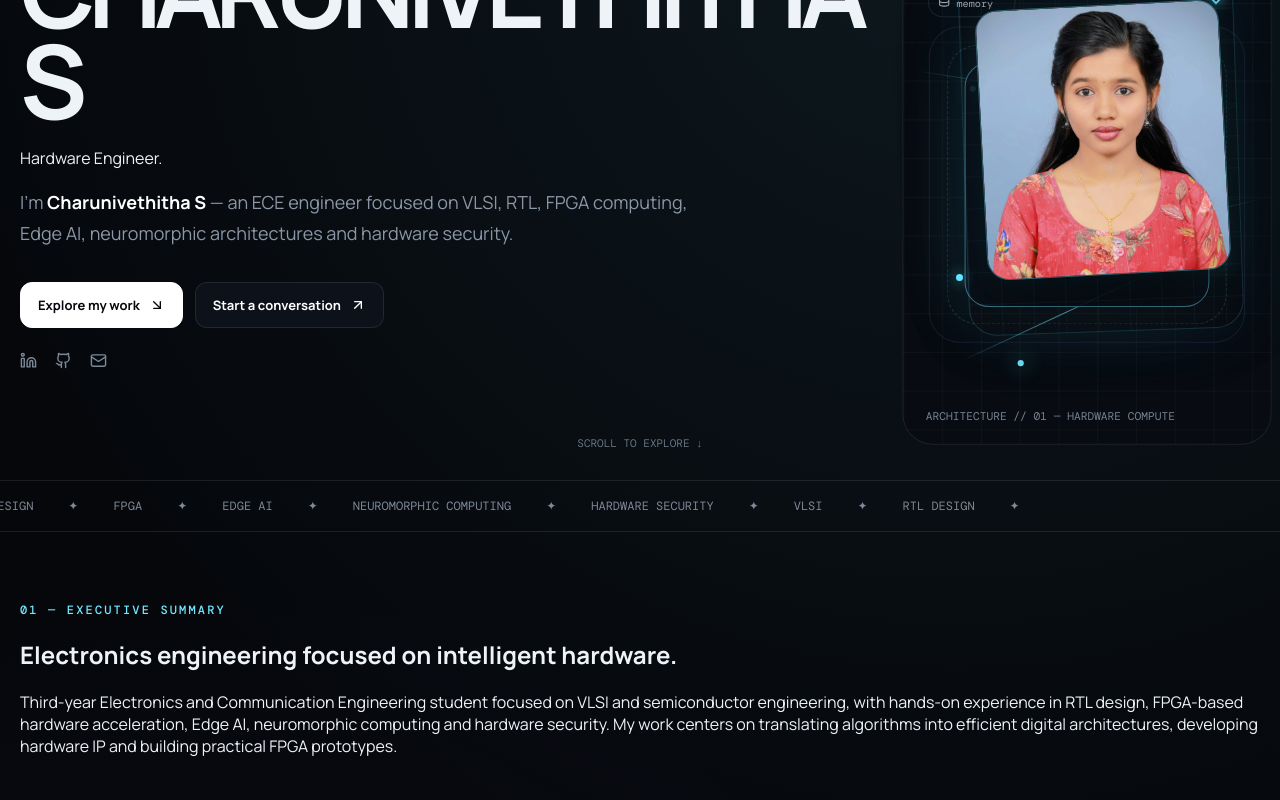
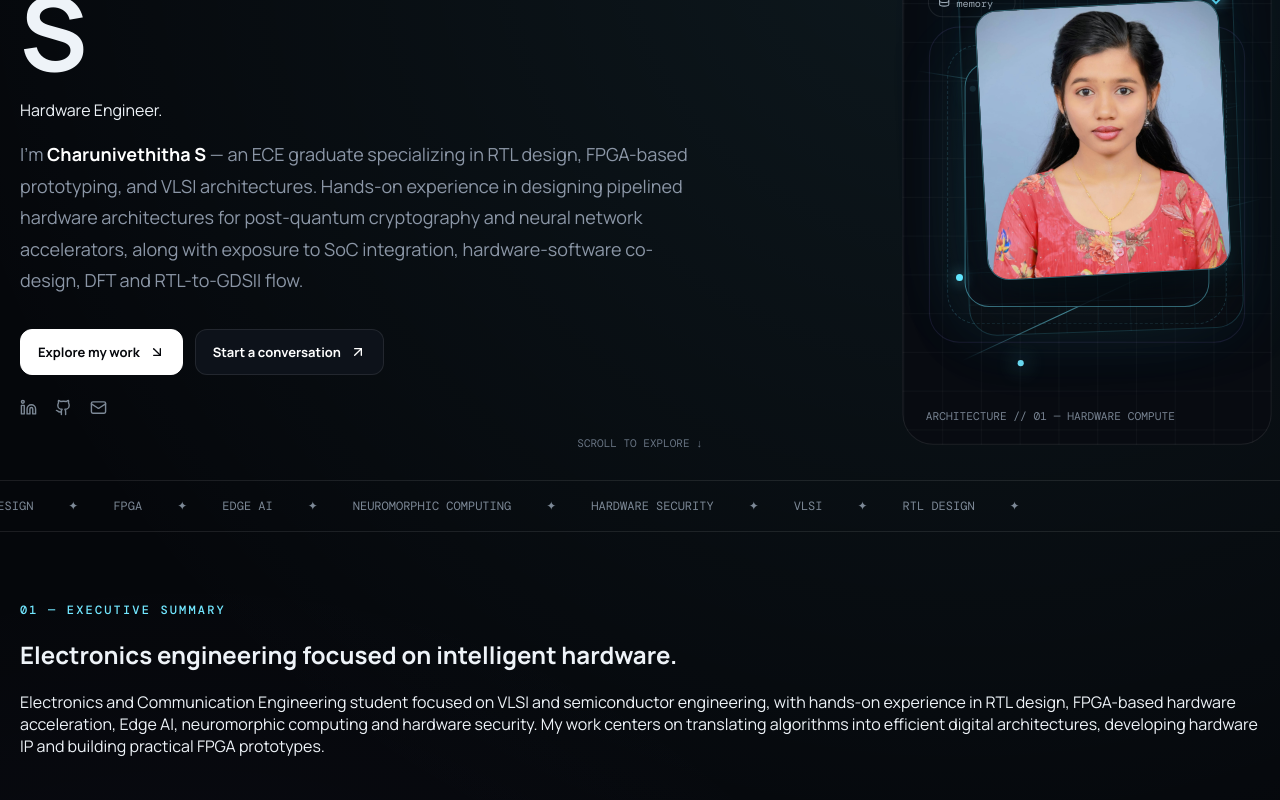
Before and after one commit to Charunivethitha-S/charunivethitha_selvaraj_portfolio, a Next.js app: page / in a window 1280 px wide. Shown: the part 320-1120 px from the top of the page. Built offline with nearby package versions, Linux system fonts and the light colour scheme.

Commit message:
Revise introduction and update social media links
Updated personal introduction and social links.

```diff
--- a/app/page.tsx
+++ b/app/page.tsx
@@ -60,15 +60,20 @@ export default function Home() {
               </div>
 
               <h1>CHARUNIVETHITHA S</h1>
-<p>Hardware Engineer.</p>
+
+              <p>Hardware Engineer.</p>
 
               <p className="hero-copy">
                 I&apos;m{" "}
                 <strong style={{ color: "white" }}>
                   Charunivethitha S
                 </strong>{" "}
-                — an ECE engineer focused on VLSI, RTL, FPGA computing,
-                Edge AI, neuromorphic architectures and hardware security.
+                — an ECE graduate specializing in RTL design, FPGA-based
+                prototyping, and VLSI architectures. Hands-on experience in
+                designing pipelined hardware architectures for post-quantum
+                cryptography and neural network accelerators, along with
+                exposure to SoC integration, hardware-software co-design,
+                DFT and RTL-to-GDSII flow.
               </p>
 
               <div className="actions">
@@ -83,21 +88,34 @@ export default function Home() {
                 </a>
               </div>
 
+              {/* SOCIAL LINKS */}
               <div className="hero-socials">
-                <a href="#" aria-label="LinkedIn">
+
+                <a
+                  href="https://www.linkedin.com/in/charunivethitha17"
+                  target="_blank"
+                  rel="noreferrer"
+                  aria-label="LinkedIn"
+                >
                   <Linkedin size={17} />
                 </a>
 
-                <a href="#" aria-label="GitHub">
+                <a
+                  href="https://github.com/Charunivethitha-S"
+                  target="_blank"
+                  rel="noreferrer"
+                  aria-label="GitHub"
+                >
                   <Github size={17} />
                 </a>
 
                 <a
-                  href="mailto:your-email@example.com"
+                  href="mailto:charunivethithas@gmail.com"
                   aria-label="Email"
                 >
                   <Mail size={17} />
                 </a>
+
               </div>
             </div>
 
@@ -287,14 +305,13 @@ export default function Home() {
               </h2>
 
               <p>
-                Third-year Electronics and Communication Engineering
-                student focused on VLSI and semiconductor engineering,
-                with hands-on experience in RTL design, FPGA-based
-                hardware acceleration, Edge AI, neuromorphic computing
-                and hardware security. My work centers on translating
-                algorithms into efficient digital architectures,
-                developing hardware IP and building practical FPGA
-                prototypes.
+                Electronics and Communication Engineering student focused
+                on VLSI and semiconductor engineering, with hands-on
+                experience in RTL design, FPGA-based hardware acceleration,
+                Edge AI, neuromorphic computing and hardware security. My
+                work centers on translating algorithms into efficient
+                digital architectures, developing hardware IP and building
+                practical FPGA prototypes.
               </p>
             </div>
 
@@ -342,25 +359,23 @@ export default function Home() {
                   }}
                 >
                   I am an Electronics and Communication Engineering
-                  student with a strong interest in VLSI and
-                  semiconductor engineering. My technical journey
-                  focuses on connecting digital design with intelligent
-                  computing, particularly through RTL design, FPGA
-                  acceleration, Edge AI, neuromorphic architectures
-                  and hardware security. I enjoy taking an algorithm
-                  or computational idea and understanding how it can
-                  be transformed into an efficient hardware
+                  student with a strong interest in VLSI and semiconductor
+                  engineering. My technical journey focuses on connecting
+                  digital design with intelligent computing, particularly
+                  through RTL design, FPGA acceleration, Edge AI,
+                  neuromorphic architectures and hardware security. I enjoy
+                  taking an algorithm or computational idea and understanding
+                  how it can be transformed into an efficient hardware
                   architecture. My work includes neural-network
                   accelerators, spiking neural-network implementations,
-                  cryptographic hardware and FPGA-based systems.
-                  Through academic projects, research and technical
-                  participation, I have been building practical
-                  experience across Verilog, FPGA development,
-                  hardware-software co-design and digital system
-                  architecture. I am particularly interested in
-                  opportunities where I can contribute to the design
-                  and implementation of next-generation semiconductor
-                  and intelligent hardware systems.
+                  cryptographic hardware and FPGA-based systems. Through
+                  academic projects, research and technical participation,
+                  I have been building practical experience across Verilog,
+                  FPGA development, hardware-software co-design and digital
+                  system architecture. I am particularly interested in
+                  opportunities where I can contribute to the design and
+                  implementation of next-generation semiconductor and
+                  intelligent hardware systems.
                 </p>
               </div>
 
@@ -554,20 +569,35 @@ export default function Home() {
 
               <div className="actions">
 
+                {/* EMAIL */}
                 <a
                   className="btn primary"
-                  href="mailto:your-email@example.com"
+                  href="mailto:charunivethithas@gmail.com"
                 >
                   Email me
                   <Mail size={15} />
                 </a>
 
+                {/* LINKEDIN */}
                 <a
                   className="btn"
-                  href="#"
+                  href="https://www.linkedin.com/in/charunivethitha17"
+                  target="_blank"
+                  rel="noreferrer"
                 >
                   LinkedIn
                   <ArrowUpRight size={15} />
+                </a>
+
+                {/* GITHUB */}
+                <a
+                  className="btn"
+                  href="https://github.com/Charunivethitha-S"
+                  target="_blank"
+                  rel="noreferrer"
+                >
+                  GitHub
+                  <Github size={15} />
                 </a>
 
               </div>
```
